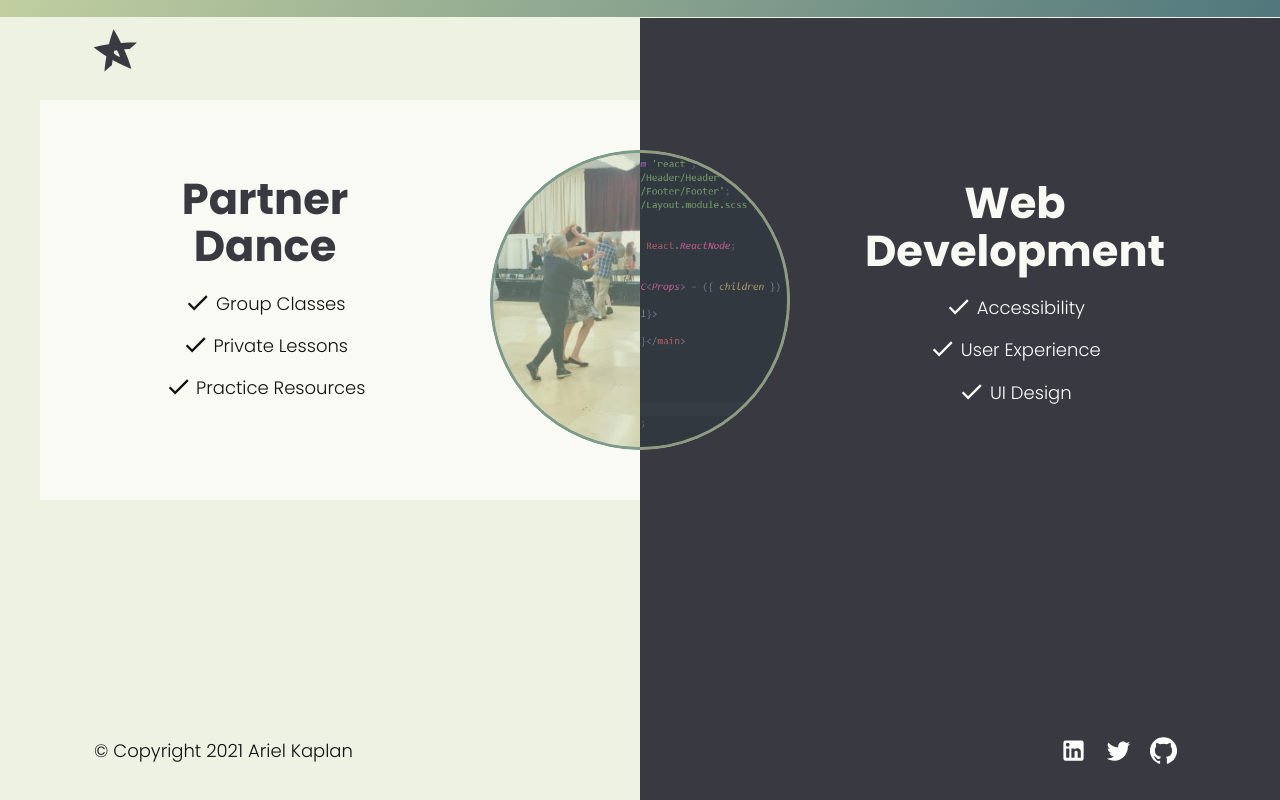
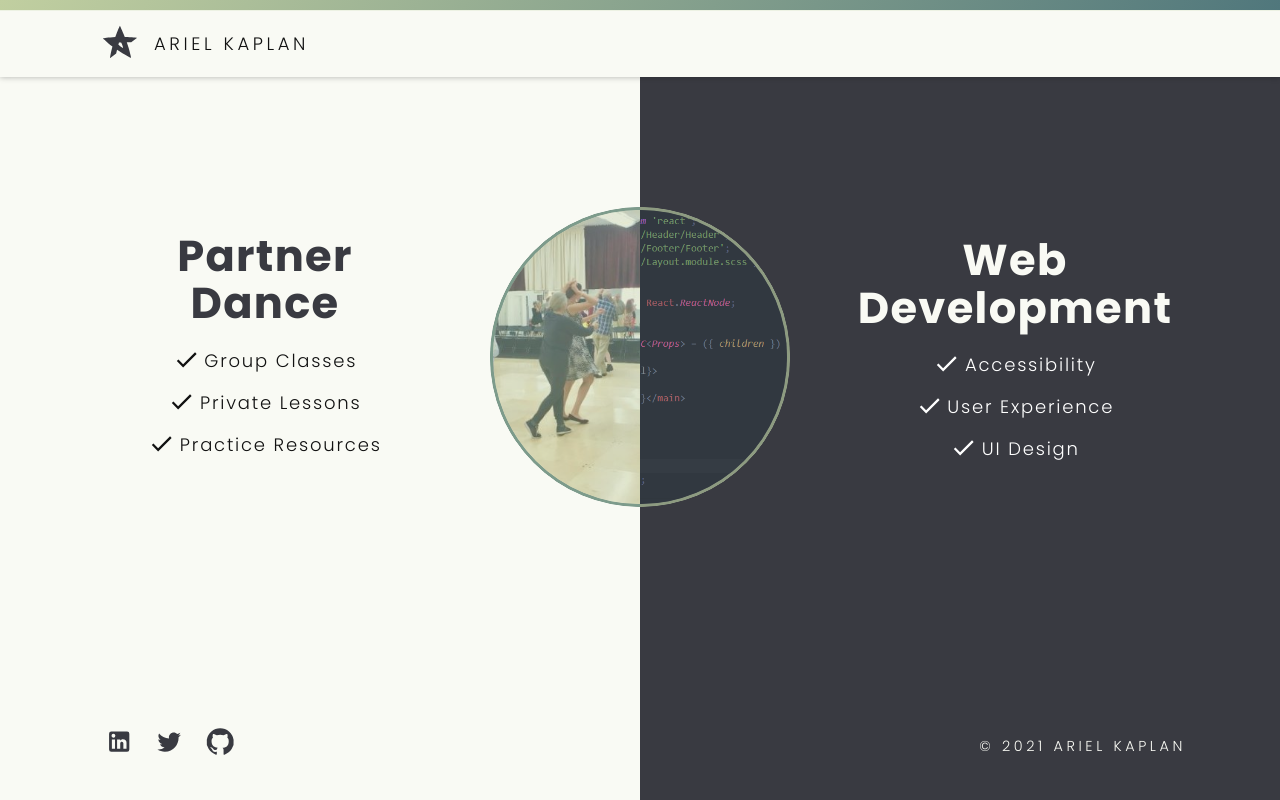
Before and after one commit to kapari/blog, a Gatsby site: page / in a window 1280 px wide. Built offline with nearby package versions, Linux system fonts and the light colour scheme; Gatsby itself is replaced by a stand-in of ours; some packages are replaced by stand-ins of ours.

Commit message:
finish landing

```diff
--- a/src/components/Footer/Footer.tsx
+++ b/src/components/Footer/Footer.tsx
@@ -3,9 +3,9 @@ import styled from 'styled-components';
 import Container from './../Layout/Container';
 import Hidden from '../Layout/VisuallyHidden';
 import theme from './../../utils/colors';
-import bp from './../../utils/sizes';
+import { landing } from './../../utils/sizes';
 import Social from '../Social/Social';
-import ColorBar from './../Layout/ColorBar';
+// import ColorBar from './../Layout/ColorBar';
 
 // const Accent = styled(ColorBar)`
 //   flex: 1 0 100%;
@@ -13,27 +13,29 @@ import ColorBar from './../Layout/ColorBar';
 // `;
 
 const Element = styled.footer`
-  display: flex;
-  flex-wrap: wrap;
-  justify-content: space-between;
-  align-items: center;
   text-align: center;
+  text-transform: uppercase;
+  letter-spacing: 0.2em;
+  color: ${theme.light.fgAlt};
 `;
 
 const Content = styled(Container)`
   width: 100%;
-  display: flex;
-  justify-content: space-between;
-  align-items: center;
-  @media (min-width: ${bp.xs}) {
-    padding-top: 1.5rem;
-    padding-bottom: 1.5rem;
+  padding-top: 1.5rem;
+  padding-bottom: 1.5rem;
+  @media (min-width: ${landing.split}) {
+    display: flex;
+    justify-content: space-between;
+    align-items: center;
   }
 `;
 
 const Copyright = styled.p`
   margin-bottom: 0;
-  color: ${theme.light.fg};
+  font-size: 0.8rem;
+  @media (min-width: ${landing.split}) {
+    color: ${theme.dark.fgAlt};
+  }
 `;
 
 type Props = {
@@ -51,9 +53,9 @@ const Footer: React.FC<Props & React.HTMLAttributes<HTMLElement>> = (
   return (
     <Element>
       <Content>
-        <Copyright>&copy; Copyright {year} Ariel Kaplan</Copyright>
         <Hidden>Contact</Hidden>
         <Social />
+        <Copyright>&copy; {year} Ariel Kaplan</Copyright>
       </Content>
       {/* <Accent /> */}
     </Element>
--- a/src/components/Header/Header.tsx
+++ b/src/components/Header/Header.tsx
@@ -3,32 +3,41 @@ import styled from 'styled-components';
 import { Link } from 'gatsby';
 import Logo from './../Logo/Logo';
 import Container from './../Layout/Container';
-import Hidden from './../Layout/VisuallyHidden';
 import theme from './../../utils/colors';
-import bp from './../../utils/sizes';
+import { landing } from './../../utils/sizes';
 import ColorBar from './../Layout/ColorBar';
 
 const Element = styled.header`
-  position: absolute;
-  top: 0;
-  left: 0;
-  right: 0;
+  position: relative;
+  z-index: 1;
+  box-shadow: 0 0 6px rgba(0, 0, 0, 0.3);
+  background-color: ${theme.light.bg};
 `;
 
 const Accent = styled(ColorBar)`
-  height: 1rem;
+  height: 0.6rem;
   border-bottom: 1px solid ${theme.light.bgAlt};
 `
 
 const Content = styled(Container)`
   display: flex;
-  justify-content: space-between;
+  justify-content: center;
   align-items: center;
-  justify-content: space-between;
-  @media (min-width: ${bp.xs}) {
-    padding-top: 0.5rem;
-    padding-bottom: 0.5rem;
+  padding-top: 0.5rem;
+  padding-bottom: 0.5rem;
+  @media (min-width: ${landing.split}) {
+    justify-content: space-between;
   }
+`;
+
+const LogoWrapper = styled.span`
+  transition: transform 0.3s ease-in-out;
+  transform: scale(1) rotate(0deg);
+  display: flex;
+  flex: 0 0 auto;
+  max-width: 60px;
+  margin-left: -0.5rem;
+  margin-right: 0.5rem;
 `;
 
 const LogoLink = styled(Link)`
@@ -36,32 +45,24 @@ const LogoLink = styled(Link)`
   display: flex;
   align-items: center;
   color: ${theme.light.fg};
+  text-decoration: none;
   &:hover,
   &:focus,
   &:active {
     color: ${theme.light.primary};
+    ${LogoWrapper} {
+      transform: scale(1.1) rotate(-3deg);
+    }
   }
 `;
 
-const LogoWrapper = styled.span`
-  display: flex;
-  flex: 0 0 auto;
-  max-width: 40px;
-  margin-left: -0.5rem;
-  @media (min-width: ${bp.xs}) {
-    max-width: 60px;
-  }
+const Name = styled.span`
+  flex: 1 1 auto;
+  margin-top: 0.5rem;
+  margin-bottom: 0.5rem;
+  text-transform: uppercase;
+  letter-spacing: 0.2em;
 `;
-
-// const Name = styled.span`
-//   flex: 1 1 auto;
-//   margin-top: 0.5rem;
-//   margin-bottom: 0.5rem;
-//   font-size: 0.9rem;
-//   @media (min-width: ${bp.xs}) {
-//     font-size: 1rem;
-//   }
-// `;
 
 const danceLinks = [
   {
@@ -103,7 +104,7 @@ const Header: React.FC = () => {
           <LogoWrapper>
             <Logo />
           </LogoWrapper>
-          <Hidden>Ariel Kaplan</Hidden>
+          <Name>Ariel Kaplan</Name>
         </LogoLink>
         {showNav && <nav>
           <ul>
--- a/src/components/Landing/LandingSection.tsx
+++ b/src/components/Landing/LandingSection.tsx
@@ -4,13 +4,16 @@ import { breakpoints as bp, landing } from './../../utils/sizes';
 import theme from './../../utils/colors';
 import Check from '@material-ui/icons/Check';
 
-const Element = styled.section<{ theme: string }>`
+const Element = styled.section<{ theme: string, first: boolean }>`
   position: relative;
   display: flex;
   flex-direction: column;
   align-items: center;
   justify-content: center;
   text-align: center;
+  ${props => props.first &&
+    `padding-top: 2rem;`
+  }
   ${props => props.theme &&
     `background-color: ${theme[props.theme].bg};
     color: ${theme[props.theme].fg};`
@@ -21,7 +24,8 @@ const Element = styled.section<{ theme: string }>`
     padding-bottom: 2rem;
   }
   @media (min-width: ${landing.split}) {
-    min-height: 50vh;
+    min-height: 70vh;
+    background-color: transparent;
     padding-top: 0;
     padding-bottom: 0;
   }
@@ -39,6 +43,7 @@ const Content = styled.div<{ first: boolean }>`
 const Heading = styled.h2<{ theme: string }>`
   margin: 1rem auto;
   font-size: 1.5rem;
+  letter-spacing: 0.03em;
   ${props => props.theme &&
     `color: ${theme[props.theme].fgAlt};`
   }
@@ -57,6 +62,7 @@ const List = styled.ul`
   margin: 0;
   padding: 0;
   list-style-type: none;
+  letter-spacing: 0.1em;
 `;
 
 const Item = styled.li`
@@ -166,7 +172,7 @@ type Props = {
 
 const LandingSection: React.FC<Props> = (props: Props) => {
   return (
-    <Element theme={props.theme}>
+    <Element theme={props.theme} first={props.first || false}>
       <ImageWrapper
         first={props.first || false}
         tint={theme[props.theme].bgAltStrong}
--- a/src/components/Landing/LandingSplit.tsx
+++ b/src/components/Landing/LandingSplit.tsx
@@ -1,14 +1,10 @@
 import * as React from 'react';
 import styled from 'styled-components';
-import { breakpoints as bp, landing } from './../../utils/sizes';
+import { landing } from './../../utils/sizes';
 import { NoPadContainer } from '../Layout/Container';
 
 const Element = styled(NoPadContainer)`
   width: 100%;
-  padding-top: 70px;
-  @media (min-width: ${bp.sm}) {
-    padding-top: 100px;
-  }
   @media (min-width: ${landing.split}) {
     display: flex;
   }
--- a/src/components/Layout/Layout.tsx
+++ b/src/components/Layout/Layout.tsx
@@ -15,7 +15,7 @@ const Element = styled.div<{ split: boolean }>`
   background-color: ${theme.light.bg};
   @media (min-width: ${landing.split}) {
     ${props => props.split &&
-    'background-image: linear-gradient(90deg, rgba(237,242,227,1) 50%, rgba(57,58,65,1) 50%);'
+    `background-image: linear-gradient(90deg, ${theme.light.bg} 50%, ${theme.dark.bg} 50%);`
   }
   }
 `;
--- a/src/components/Logo/Logo.tsx
+++ b/src/components/Logo/Logo.tsx
@@ -8,7 +8,7 @@ const Svg = styled.svg`
 `;
 
 const Content = styled.g`
-  transform: rotate(102deg) translate(43%, -63%);
+  transform: rotate(107deg) translate(43%, -63%);
 `;
 
 const Path = styled.path`
@@ -18,9 +18,9 @@ const Path = styled.path`
 const Layout: React.FC = () => {
   return (
     <Svg
-      viewBox="0 0 430 450"
+      viewBox="0 0 400 550"
       height="400"
-      width="530"
+      width="550"
       xmlSpace="preserve"
       version="1.1"
       role="img"
--- a/src/components/Social/Social.tsx
+++ b/src/components/Social/Social.tsx
@@ -8,7 +8,7 @@ import GitHub from '@material-ui/icons/GitHub';
 
 const List = styled.ul`
   margin: 0;
-  padding: 0;
+  padding: 0 0 0.5rem 0;
   list-style-type: none;
   display: inline-flex;
   align-items: center;
@@ -23,15 +23,16 @@ const Link = styled.a`
   display: flex;
   align-items: center;
   padding: 0.5rem;
-  color: ${theme.dark.fg};
+  color: ${theme.light.fgAlt};
   &:hover,
   &:active,
   &:focus {
-    color: ${theme.dark.primary};
+    color: ${theme.light.primary};
     box-shadow: none;
   }
 
   svg {
+    width: 1.2em; // material icon default too narrow
     vertical-align: middle;
   }
 `;
--- a/tsconfig.json
+++ b/tsconfig.json
@@ -17,8 +17,7 @@
     "target": "es6"
   },
   "include": [
-    "src/**/*",
-    "gatsby-browser.js"
+    "src/**/*"
   ],
   "exclude": [
     "node_modules",
```
